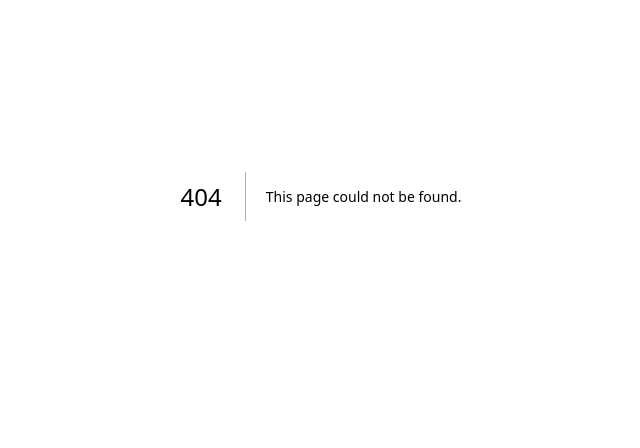
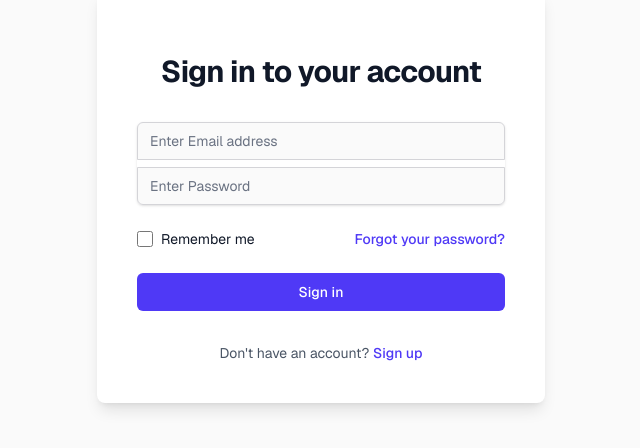
Before and after one commit to karunarathana/Synthcore, a Next.js app: page /sign-in in a window 1280 px wide. Before the commit this address had no page. Shown: the part 204-652 px from the top of the page, without its empty margins (319-959 px from the left). Built offline with nearby package versions, Linux system fonts and the light colour scheme.

Commit message:
Developed Sign-In Page using components

```diff
--- /dev/null
+++ b/app/(components)/Email_address.tsx
@@ -0,0 +1,22 @@
+'use client'
+
+function Email_address() {
+    return (
+        <div>
+            <label htmlFor="email-address" className="sr-only">
+                Enter Email Address
+            </label>
+            <input
+                id="email-address"
+                name="email"
+                type="email"
+                autoComplete="email"
+                required
+                className="relative block w-full appearance-none rounded-none rounded-t-md border border-zinc-300 bg-zinc-50 px-3 py-2 text-gray-900 placeholder-gray-500 focus:z-10 focus:border-indigo-500 focus:outline-none focus:ring-indigo-500 dark:border-zinc-700 dark:bg-zinc-800 dark:text-white sm:text-sm"
+                placeholder="Enter Email address"
+            />
+        </div>
+    )
+}
+
+export default Email_address
--- /dev/null
+++ b/app/(components)/Password.tsx
@@ -0,0 +1,21 @@
+'use client'
+
+function Password() {
+    return (
+        <div><label htmlFor="password" className="sr-only">
+            Password
+        </label>
+            <input
+                id="password"
+                name="password"
+                type="password"
+                autoComplete="current-password"
+                required
+                className="relative block w-full appearance-none rounded-none rounded-b-md border border-zinc-300 bg-zinc-50 px-3 py-2 text-gray-900 placeholder-gray-500 focus:z-10 focus:border-indigo-500 focus:outline-none focus:ring-indigo-500 dark:border-zinc-700 dark:bg-zinc-800 dark:text-white sm:text-sm"
+                placeholder="Enter Password"
+            />
+        </div>
+    )
+}
+
+export default Password
--- /dev/null
+++ b/app/(login)/sign-in/page.tsx
@@ -0,0 +1,74 @@
+import Email_address from "@/app/(components)/Email_address";
+import Password from "@/app/(components)/Password";
+import Link from "next/link";
+
+function page() {
+  return (
+    <div className="flex min-h-screen items-center justify-center bg-zinc-50 font-sans dark:bg-black">
+      <div className="w-full max-w-md space-y-8 rounded-lg bg-white p-10 shadow-lg dark:bg-zinc-900">
+        <div>
+          <h2 className="mt-6 text-center text-3xl font-bold tracking-tight text-gray-900 dark:text-white">
+            Sign in to your account
+          </h2>
+        </div>
+        <form className="mt-8 space-y-6" action="#" method="POST">
+          <input type="hidden" name="remember" defaultValue="true" />
+          <div className="-space-y-px rounded-md shadow-sm">
+            <div>
+              <Email_address/>
+            </div>
+            <div className="mt-2">
+              <Password/>
+            </div>
+          </div>
+
+          <div className="flex items-center justify-between">
+            <div className="flex items-center">
+              <input
+                id="remember-me"
+                name="remember-me"
+                type="checkbox"
+                className="h-4 w-4 rounded border-gray-300 text-indigo-600 focus:ring-indigo-500"
+              />
+              <label
+                htmlFor="remember-me"
+                className="ml-2 block text-sm text-gray-900 dark:text-zinc-300"
+              >
+                Remember me
+              </label>
+            </div>
+
+            <div className="text-sm">
+              <a
+                href="#"
+                className="font-medium text-indigo-600 hover:text-indigo-500 dark:text-indigo-400 dark:hover:text-indigo-300"
+              >
+                Forgot your password?
+              </a>
+            </div>
+          </div>
+
+          <div>
+            <button
+              type="submit"
+              className="group relative flex w-full justify-center rounded-md border border-transparent bg-indigo-600 py-2 px-4 text-sm font-medium text-white hover:bg-indigo-700 focus:outline-none focus:ring-2 focus:ring-indigo-500 focus:ring-offset-2"
+            >
+              Sign in
+            </button>
+          </div>
+        </form>
+        <p className="mt-2 text-center text-sm text-gray-600 dark:text-zinc-400">
+          Don&apos;t have an account?{" "}
+          <Link
+            href="#"
+            className="font-medium text-indigo-600 hover:text-indigo-500 dark:text-indigo-400 dark:hover:text-indigo-300"
+          >
+            Sign up
+          </Link>
+        </p>
+      </div>
+    </div>
+  );
+}
+
+export default page;
--- /dev/null
+++ b/app/abouth/page.tsx
@@ -0,0 +1,7 @@
+function page() {
+  return (
+    <div className="bg-zinc-950 h-[100vh] text-amber-300">This is the About page</div>
+  )
+}
+
+export default page
--- /dev/null
+++ b/app/services/page.tsx
@@ -0,0 +1,8 @@
+function page() {
+  const userName :string = "John Doe";
+  return (
+    <div>This is the Services page {userName}</div>
+  )
+}
+
+export default page
```
Also changed, not shown: app/(login)/sign-up/page.tsx (added).
